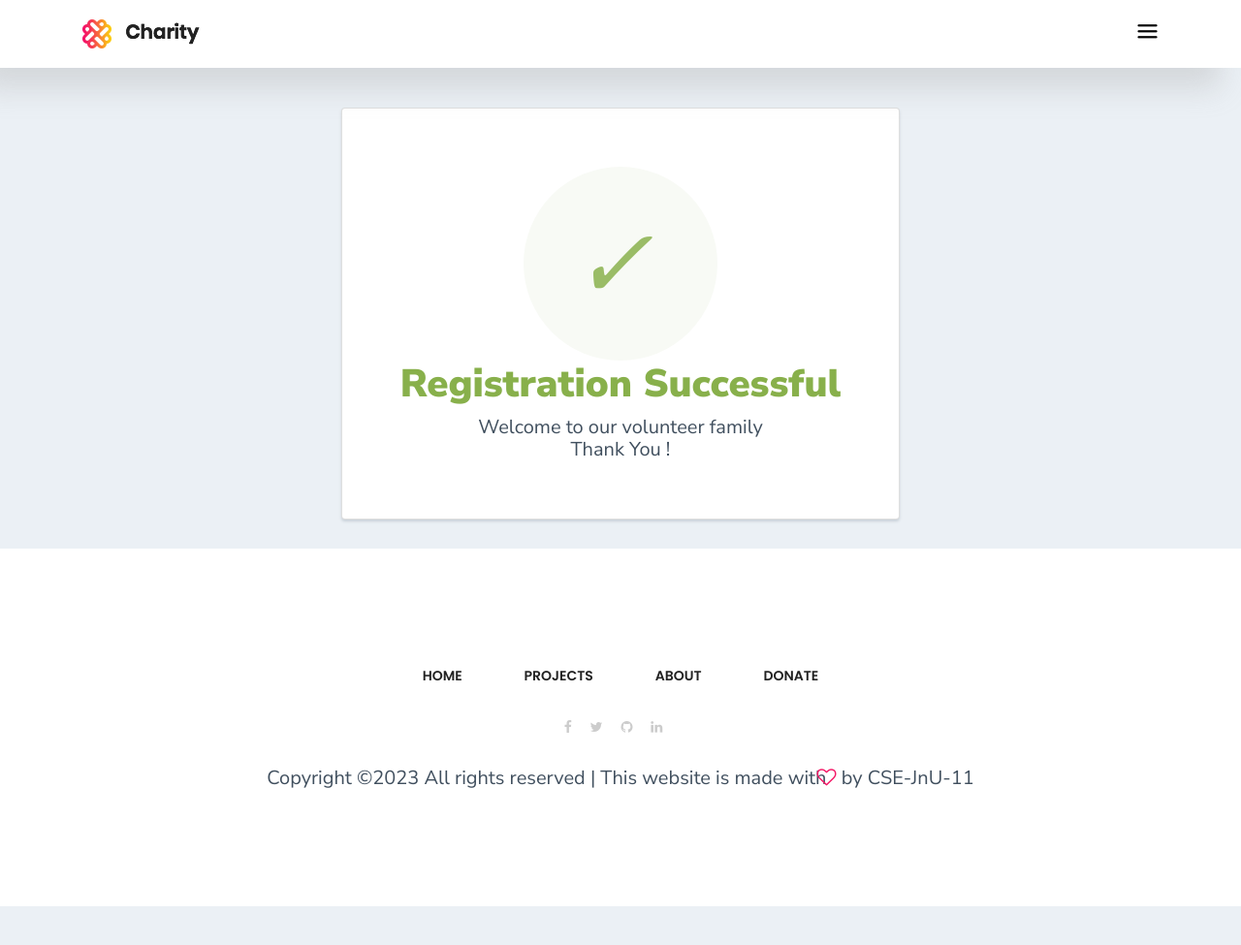
After one commit to farhanishtiyak/php-Charity-Platform, a PHP site: page /new_sslcz_gw/volSuccess.php in a window 1280 px wide. The commit adds this page. Shown: the whole page at 97% size. Run offline with PHP 8.4, Linux system fonts and the light colour scheme; some libraries are stand-ins or nearby versions.

Commit message:
Volunteer Page All Set

```diff
--- a/frontend/donationinfo.php
+++ b/frontend/donationinfo.php
@@ -58,7 +58,11 @@
                     </tr>
                     <?php
                         }
+                        else{
+                            $serial--;
+                        }
                     }
+
                 ?>
                 </tbody>
             </table>
--- a/frontend/inc/header.php
+++ b/frontend/inc/header.php
@@ -63,7 +63,7 @@
             <div class="header-wrap">
                 <div class="header-top d-flex justify-content-between align-items-center">
                     <div class="logo">
-                        <a href="#home"><img src="img/logo.png" alt=""></a>
+                        <a href="index.php#home"><img src="img/logo.png" alt=""></a>
                     </div>
                     <div class="main-menubar d-flex align-items-center">
                         <nav class="hide">
--- /dev/null
+++ b/frontend/volSuccess.php
@@ -0,0 +1,63 @@
+<?php
+	include "inc/header.php";
+?>
+
+<head>
+    <link href="https://fonts.googleapis.com/css?family=Nunito+Sans:400,400i,700,900&display=swap" rel="stylesheet">
+</head>
+<style>
+body {
+    text-align: center;
+    padding: 40px 0;
+    background: #EBF0F5;
+}
+
+h1 {
+    color: #88B04B;
+    font-family: "Nunito Sans", "Helvetica Neue", sans-serif;
+    font-weight: 900;
+    font-size: 40px;
+    margin-bottom: 10px;
+}
+
+p {
+    color: #404F5E;
+    font-family: "Nunito Sans", "Helvetica Neue", sans-serif;
+    font-size: 20px;
+    margin: 0;
+}
+
+i {
+    color: #9ABC66;
+    font-size: 100px;
+    line-height: 200px;
+    margin-left: -15px;
+}
+
+.card {
+    background: white;
+    padding: 60px;
+    border-radius: 4px;
+    box-shadow: 0 2px 3px #C8D0D8;
+    display: inline-block;
+    margin: 0 auto;
+    margin-bottom: 30px;
+}
+</style>
+
+<body>
+    <div class="card">
+        <div style="border-radius:200px; height:200px; width:200px; background: #F8FAF5; margin:0 auto;">
+            <i class="checkmark">✓</i>
+        </div>
+        <h1>Registration Successful</h1>
+        <p>Welcome to our volunteer family<br /> Thank You !</p>
+    </div>
+
+</body>
+
+
+<?php
+	include "inc/footer.php";
+
+?>
```
Also changed, not shown: frontend/success.php (+8 -5 lines), frontend/volunteer.php (+30 -23 lines).
